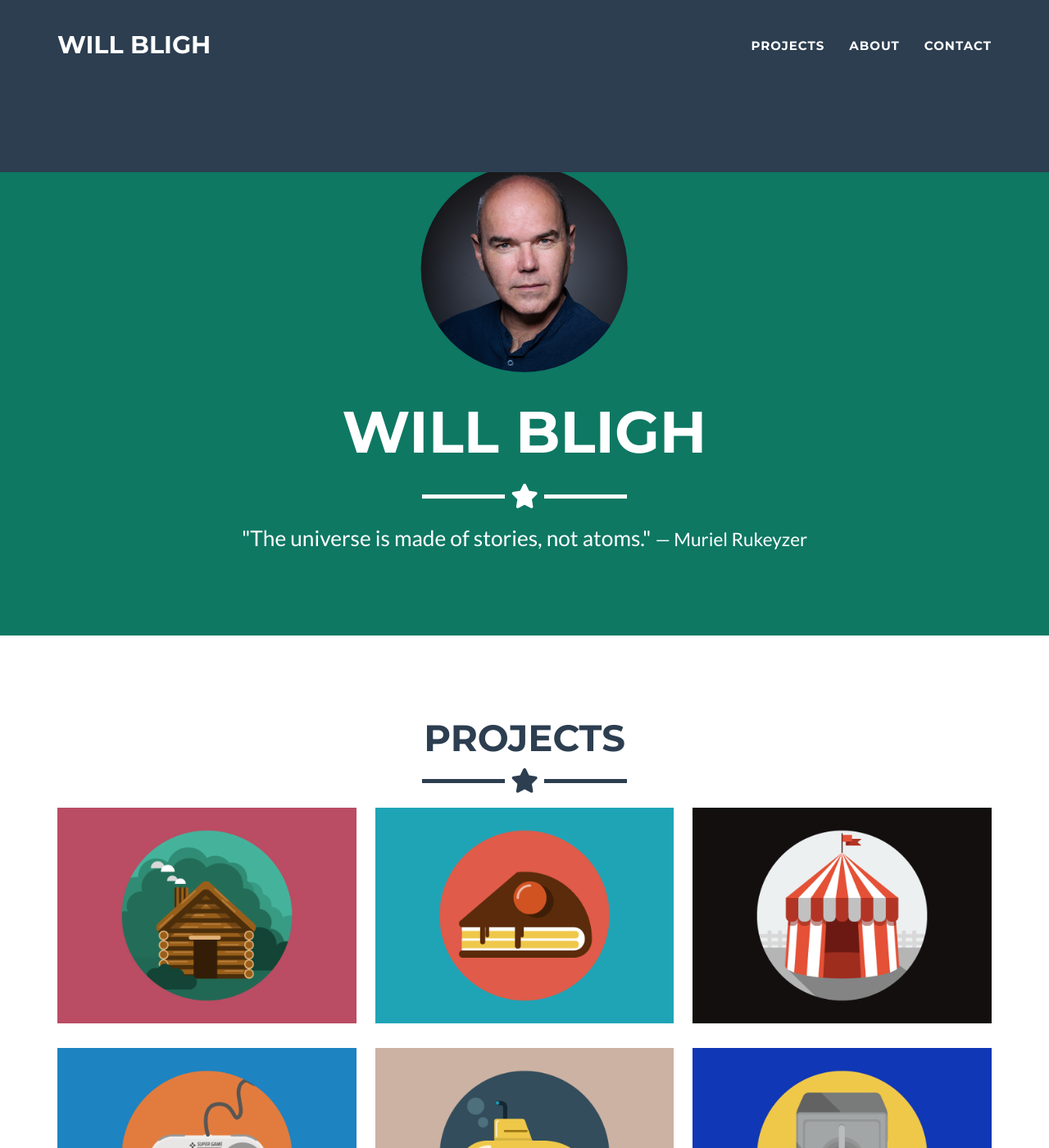
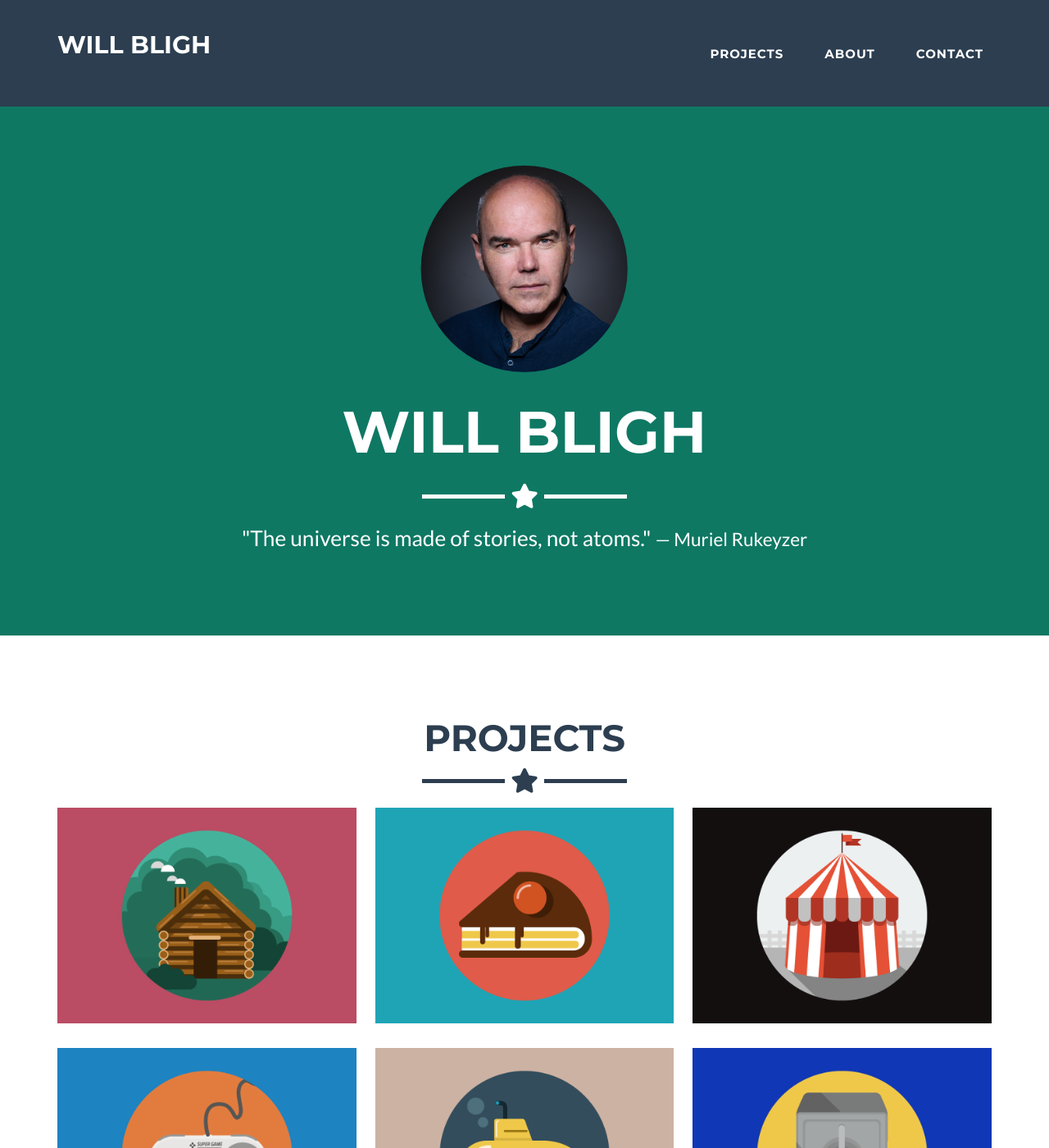
Before and after one commit to willbligh/willbligh.github.io, a Jekyll site: the page built from _posts/2014-07-18-project-1.markdown, in a window 1280 px wide and 1400 px high. Shown: the whole window at 82% size. Built offline with Jekyll 4.4.1, drawn with Linux system fonts in a browser that asks for light colours.

Commit message:
Update main.css

```diff
--- a/_includes/css/main.css
+++ b/_includes/css/main.css
@@ -85,7 +85,7 @@ hr.star-primary:after {
 }
 
 li {
-  margin-bottom: 100px;
+  margin: 10px;
 }
 
 header {
```
